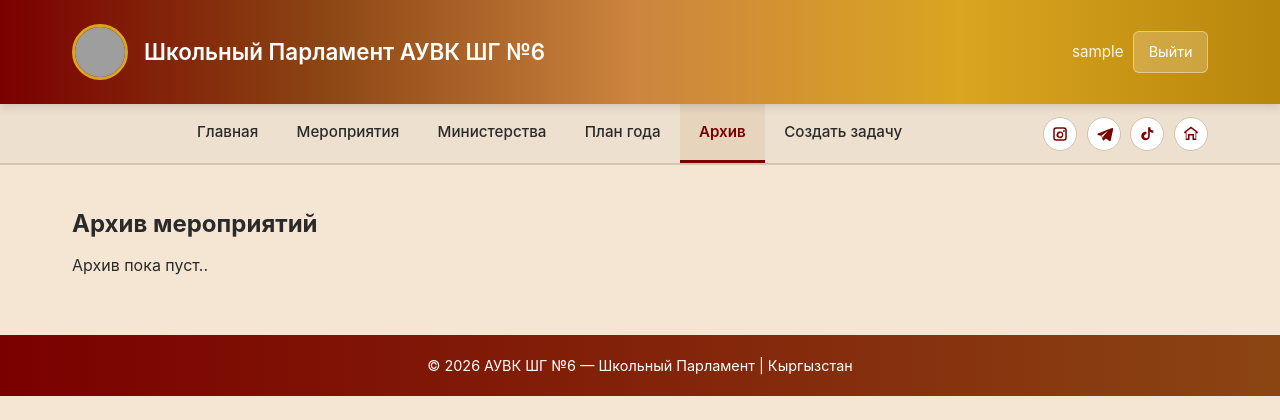
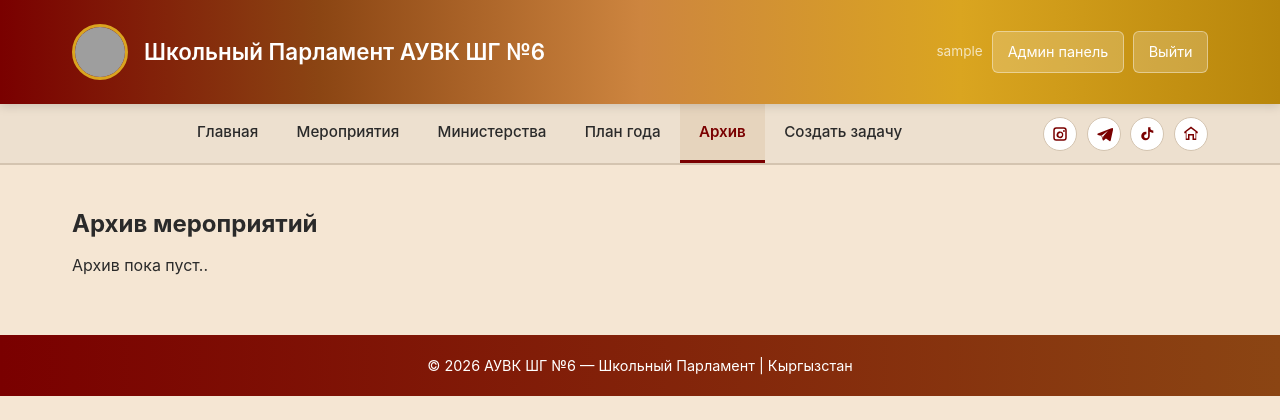
Before and after one commit to thenaziazi/auvk6_parlament, a Django app: page /events/archive/ in a window 1280 px wide. Shown: the top 420 px of the page. Run offline with Django 5.2, Linux system fonts and the light colour scheme; the visitor is signed in with stand-in values (Sample User, id 1); grey boxes are pictures that could not be loaded.

Commit message:
updated .gitignore, admin config

```diff
--- a/core/settings.py
+++ b/core/settings.py
@@ -102,9 +102,12 @@ USE_I18N = True
 
 USE_TZ = True
 
+STATIC_ROOT = BASE_DIR / 'staticfiles'
+
 
 STATIC_URL = 'static/'
 STATICFILES_DIRS = [BASE_DIR / 'static']
+
 
 
 DEFAULT_AUTO_FIELD = 'django.db.models.BigAutoField'
--- a/core/urls.py
+++ b/core/urls.py
@@ -12,7 +12,7 @@ def render_page(request):
 
 urlpatterns = [
     path("", index, name="index"),
-    path('admin/', admin.site.urls),
+    path('auvk6-control/', admin.site.urls, name='admin'),
     path('users/',include('apps.users.urls')),
     path('tasks/',include('apps.tasks.urls')),
     path('events/',include('apps.events.urls')),
--- a/templates/base_parlament.html
+++ b/templates/base_parlament.html
@@ -73,14 +73,17 @@
         </div>
         <div class="auth">
             {% if request.user.is_authenticated %}
-                <span>{{ request.user.username }}</span>
+                <span style="opacity: 0.7; font-size: .85rem;">{{ request.user.username }}</span>
+                {% if request.user.is_staff %}
+                    <a class="btn secondary" href="{% url 'admin:index' %}">Админ панель</a>
+                {% endif %}
                 <a class="btn secondary" href="{% url 'logout' %}">Выйти</a>
             {% else %}
                 <a class="btn secondary" href="{% url 'login' %}">Войти</a>
             {% endif %}
         </div>
-    </div>
 </header>
+
 
 <nav>
     <div class="wrap">
```
Also changed, not shown: 1 other file.
